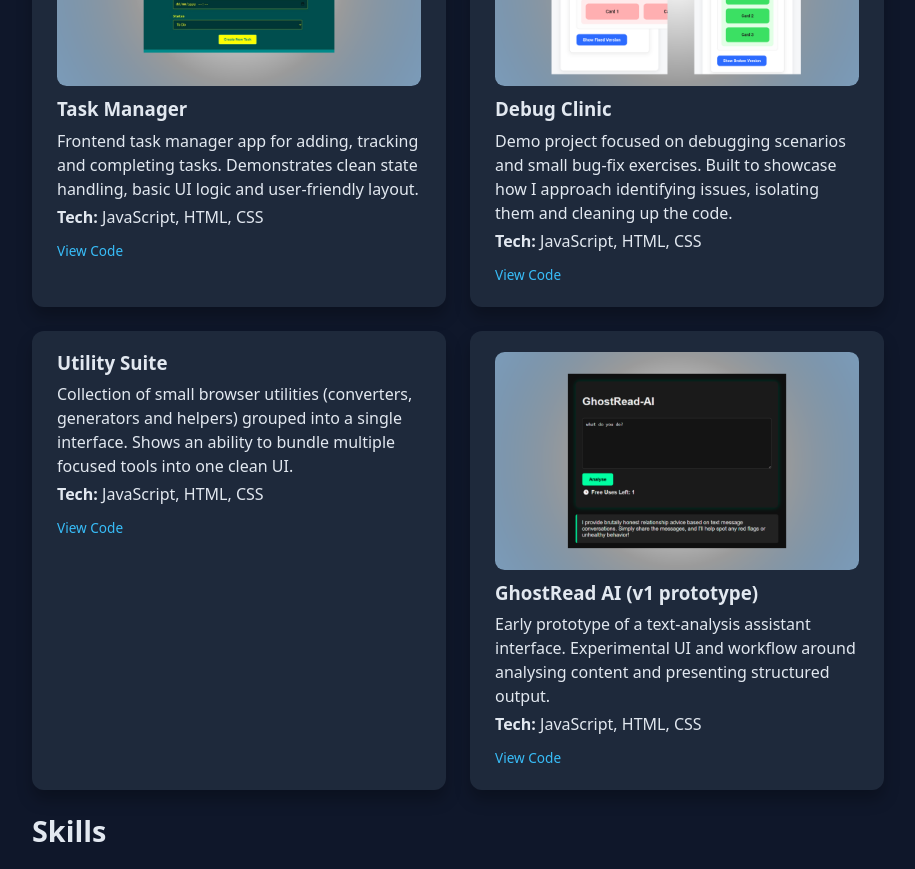
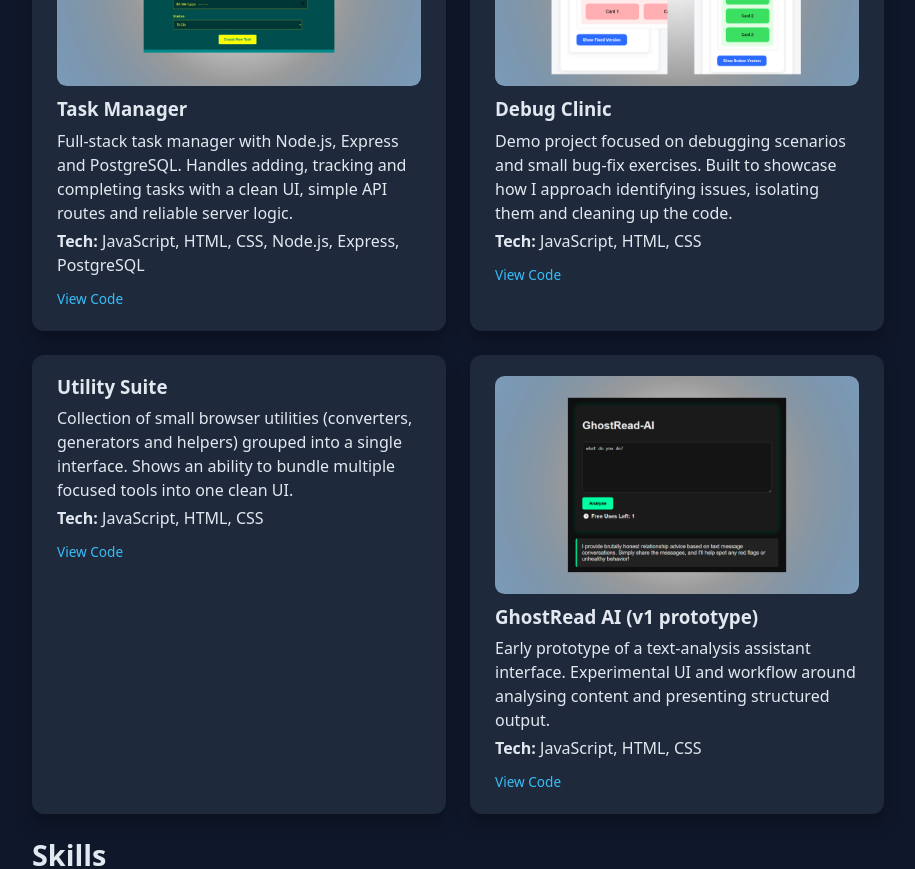
Before and after one commit to SUDO-j182/Portfolio-Site-v2, a React (Vite) app: page / in a window 1280 px wide. Shown: the part 2680-3549 px from the top of the page, without its empty margins (182-1097 px from the left). Built offline with nearby package versions, Linux system fonts and the light colour scheme.

Commit message:
Updated projects section

```diff
--- a/src/components/projects.jsx
+++ b/src/components/projects.jsx
@@ -34,8 +34,8 @@ const projects = [
   {
     title: "Task Manager",
     description:
-      "Frontend task manager app for adding, tracking and completing tasks. Demonstrates clean state handling, basic UI logic and user-friendly layout.",
-    tech: ["JavaScript", "HTML", "CSS"],
+      "Full-stack task manager with Node.js, Express and PostgreSQL. Handles adding, tracking and completing tasks with a clean UI, simple API routes and reliable server logic.",
+    tech: ["JavaScript", "HTML", "CSS", "Node.js", "Express", "PostgreSQL"],
     link: "https://github.com/SUDO-j182/task-manager-v1",
     image: "/projects/task-manager.png",
   },
```
